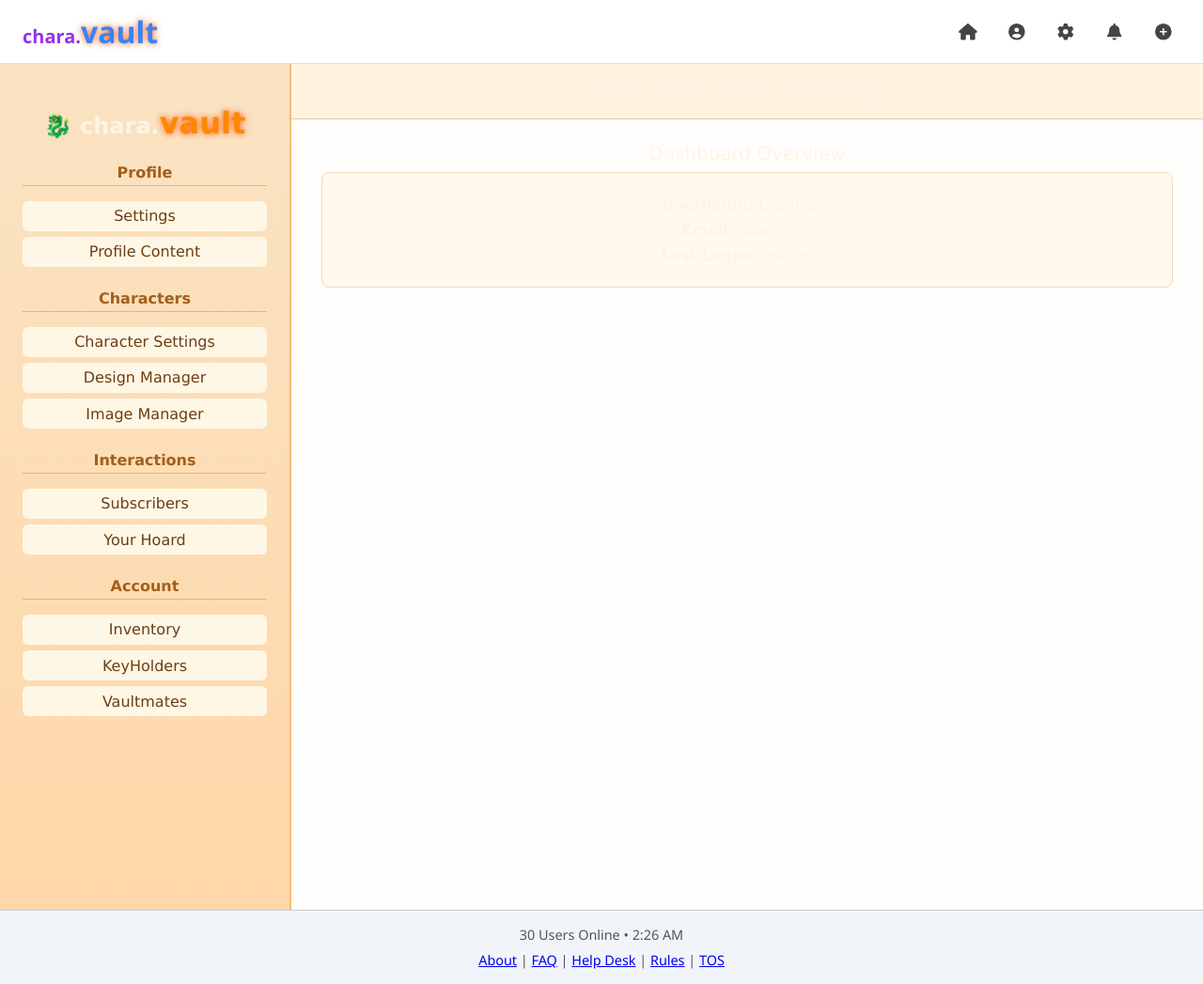
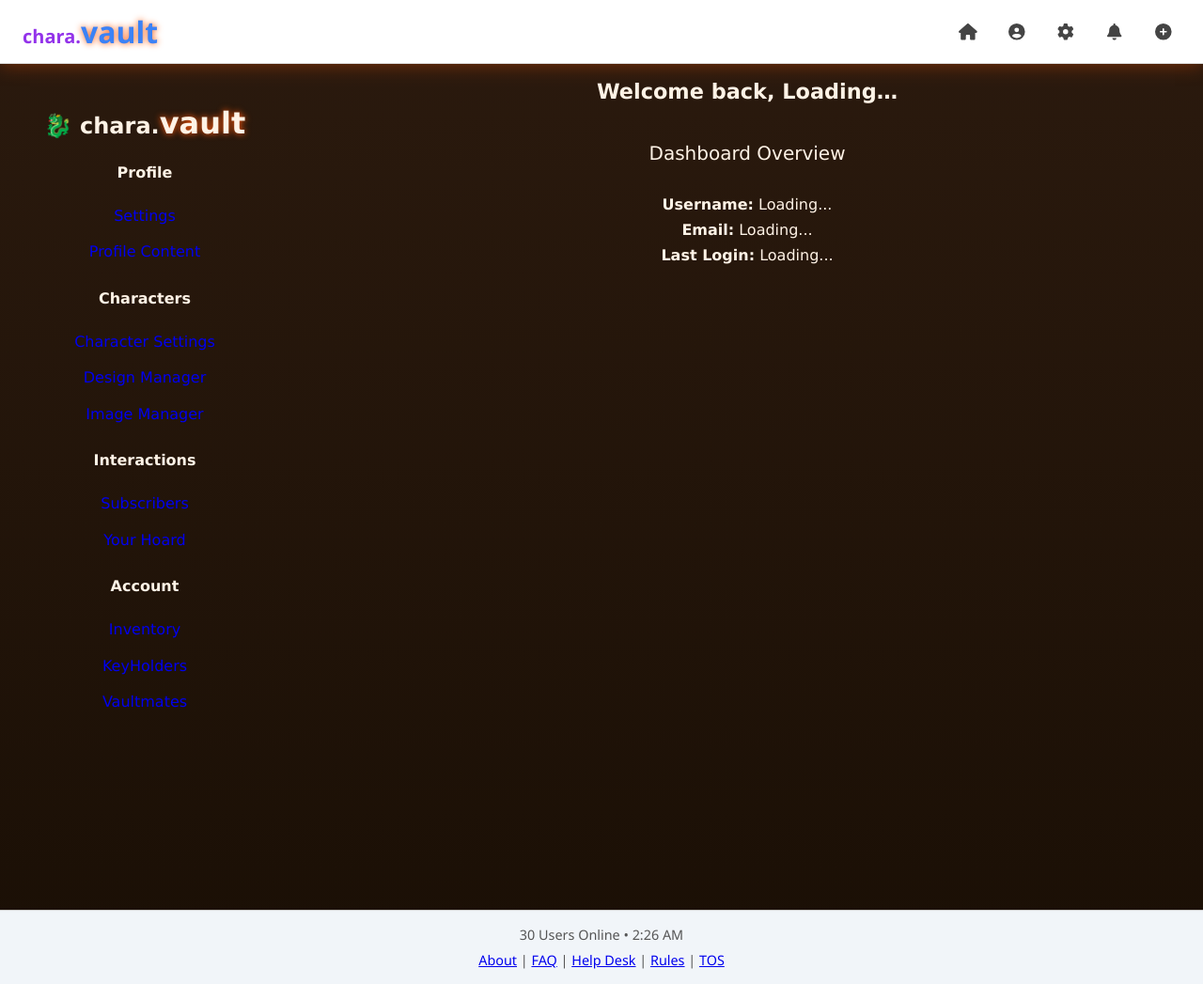
Before and after one commit to gummygyaru/charavault, a Jekyll site: the page built from dashboard/dashboard.html, in a window 1280 px wide. Shown: the whole page at 94% size. Built offline with Jekyll 4.4.1, drawn with Linux system fonts in a browser that asks for light colours; comment, search, counter and statistics services are not loaded.

Commit message:
Update dashboard.html

```diff
--- a/dashboard/dashboard.html
+++ b/dashboard/dashboard.html
@@ -20,17 +20,15 @@
 
     aside.sidebar {
       width: 260px;
-      background: linear-gradient(to bottom, #fae3c3, #ffd7a8);
       padding: 1.5rem;
-      border-right: 2px solid #f8bb74;
+      border-right: 2px solid var(--sidebar-border, transparent);
       overflow-y: auto;
     }
 
     aside.sidebar h2 {
       margin-top: 1.5rem;
       font-size: 1rem;
-      color: #a45e1a;
-      border-bottom: 1px solid #f2b16f;
+      border-bottom: 1px solid var(--section-border, transparent);
       padding-bottom: 0.25rem;
     }
 
@@ -46,21 +44,18 @@
     aside.sidebar a {
       display: block;
       padding: 0.4rem 0.6rem;
-      background: #fff7e6;
       border-radius: 6px;
-      color: #6c3e14;
       text-decoration: none;
       transition: background 0.2s;
     }
 
     aside.sidebar a:hover {
-      background: #ffe4b8;
+      filter: brightness(1.1);
     }
 
     .header-bar {
       padding: 1rem 1.5rem;
-      background: #fff4e0;
-      border-bottom: 1px solid #e8c8a0;
+      border-bottom: 1px solid var(--header-border, transparent);
     }
 
     .header-bar h1 {
@@ -69,12 +64,11 @@
     }
 
     .vault {
-      color: #ff8800;
+      color: var(--accent, inherit);
     }
 
     .content-panel {
       flex: 1;
-      background: #fffefc;
       display: flex;
       flex-direction: column;
       overflow-y: auto;
@@ -87,8 +81,7 @@
     }
 
     .info-box {
-      background: #fff9ee;
-      border: 1px solid #f3dab9;
+      border: 1px solid var(--info-border, transparent);
       border-radius: 8px;
       margin: 0 2rem 2rem;
       padding: 1rem;
```
